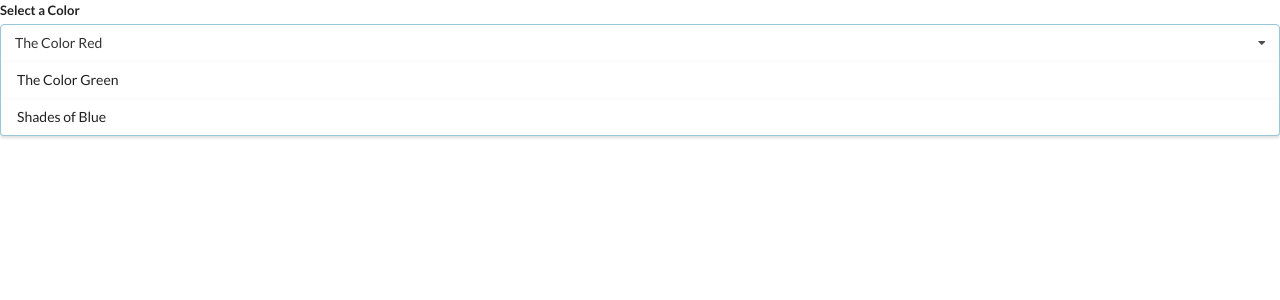
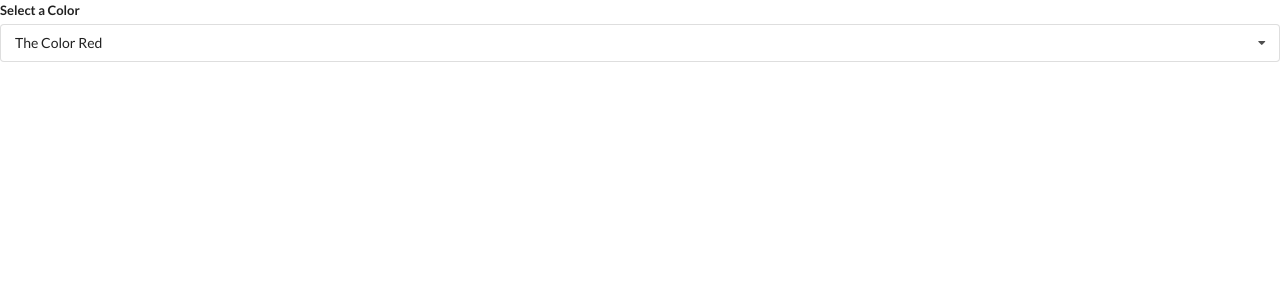
Before and after one commit to YohanesMulugeta/reactHooks-Exercise, a React (Create React App) app: page / in a window 1280 px wide. Shown: the top 300 px of the page. Built offline with nearby package versions, Linux system fonts and the light colour scheme.

Commit message:
dropDown working using useEffect with some clean up

```diff
--- a/src/components/Dropdown.js
+++ b/src/components/Dropdown.js
@@ -1,9 +1,21 @@
-import React from "react";
+import React, { useEffect, useState } from "react";
 
 const Dropdown = ({ options, title, selected, onSelectedChange }) => {
+  const [open, setOpen] = useState(false);
+
+  useEffect(() => {
+    const handler = (e) => {
+      if (!e.target.closest(".dropi") && open) setOpen(!open);
+    };
+
+    document.body.addEventListener("click", handler);
+
+    return () => document.body.removeEventListener("click", handler);
+  });
+
   const renderedOptions = options.map((option) => {
     // KEY GUARD....
-    if (option.value === selected.value) return;
+    if (option.value === selected.value) return null;
 
     return (
       <div
@@ -11,6 +23,7 @@ const Dropdown = ({ options, title, selected, onSelectedChange }) => {
         className="item"
         onClick={() => {
           // ====================================== SENDING DATA from child to parent
+          // console.log("item");
           onSelectedChange(option);
         }}
       >
@@ -20,13 +33,21 @@ const Dropdown = ({ options, title, selected, onSelectedChange }) => {
   });
 
   return (
-    <div className="ui form">
+    <div className="ui form dropi">
       <div className="field">
         <label className="label">{title}</label>
-        <div className="ui selection dropdown visible active">
+        <div
+          onClick={() => {
+            console.log("paren");
+            setOpen(!open);
+          }}
+          className={`ui selection dropdown ${open ? "visible active" : ""}`}
+        >
           <i className="dropdown icon"></i>
           <div className="text">{selected.label}</div>
-          <div className="menu visible transition">{renderedOptions}</div>
+          <div className={`menu ${open ? "visible transition" : ""}`}>
+            {renderedOptions}
+          </div>
         </div>
       </div>
     </div>
```
